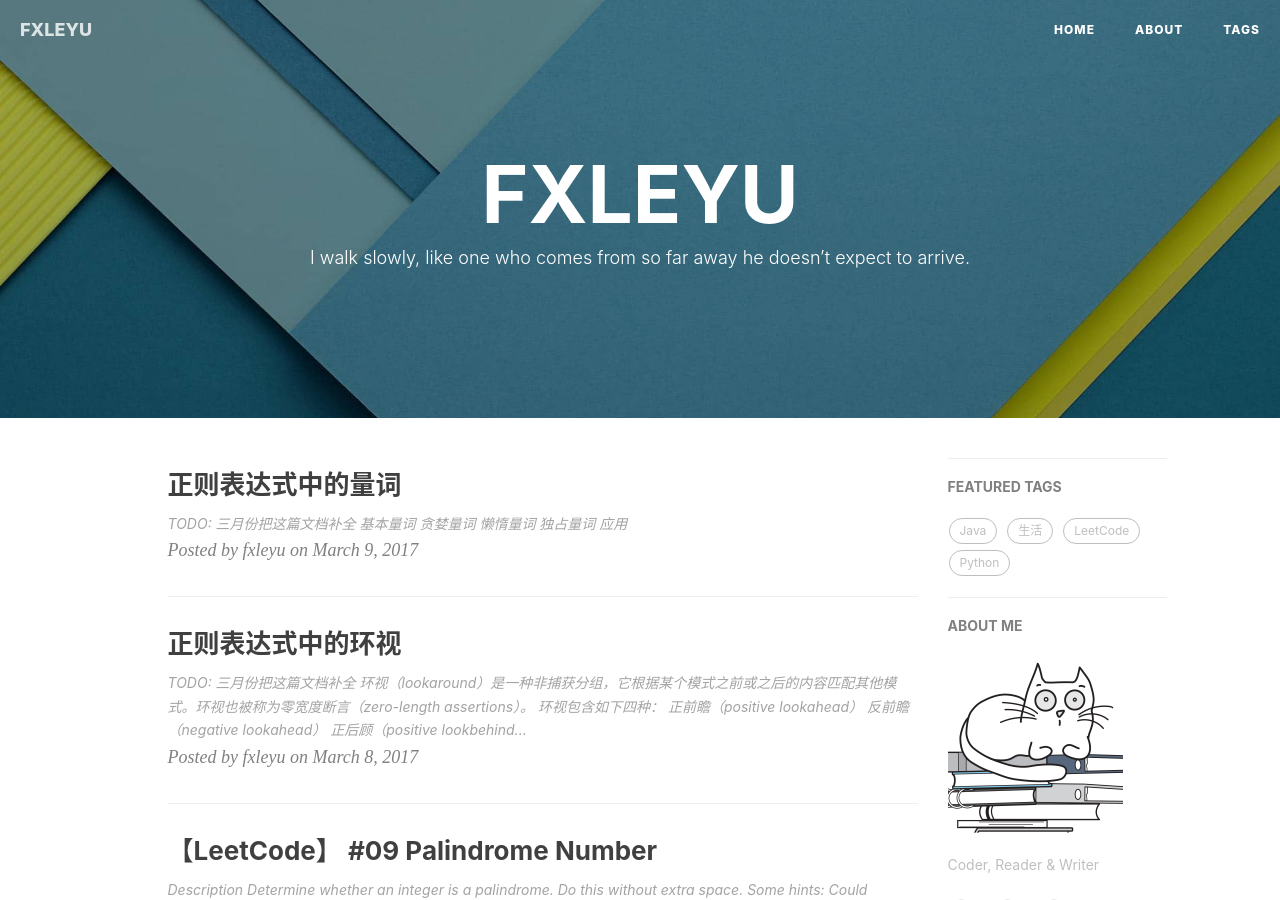
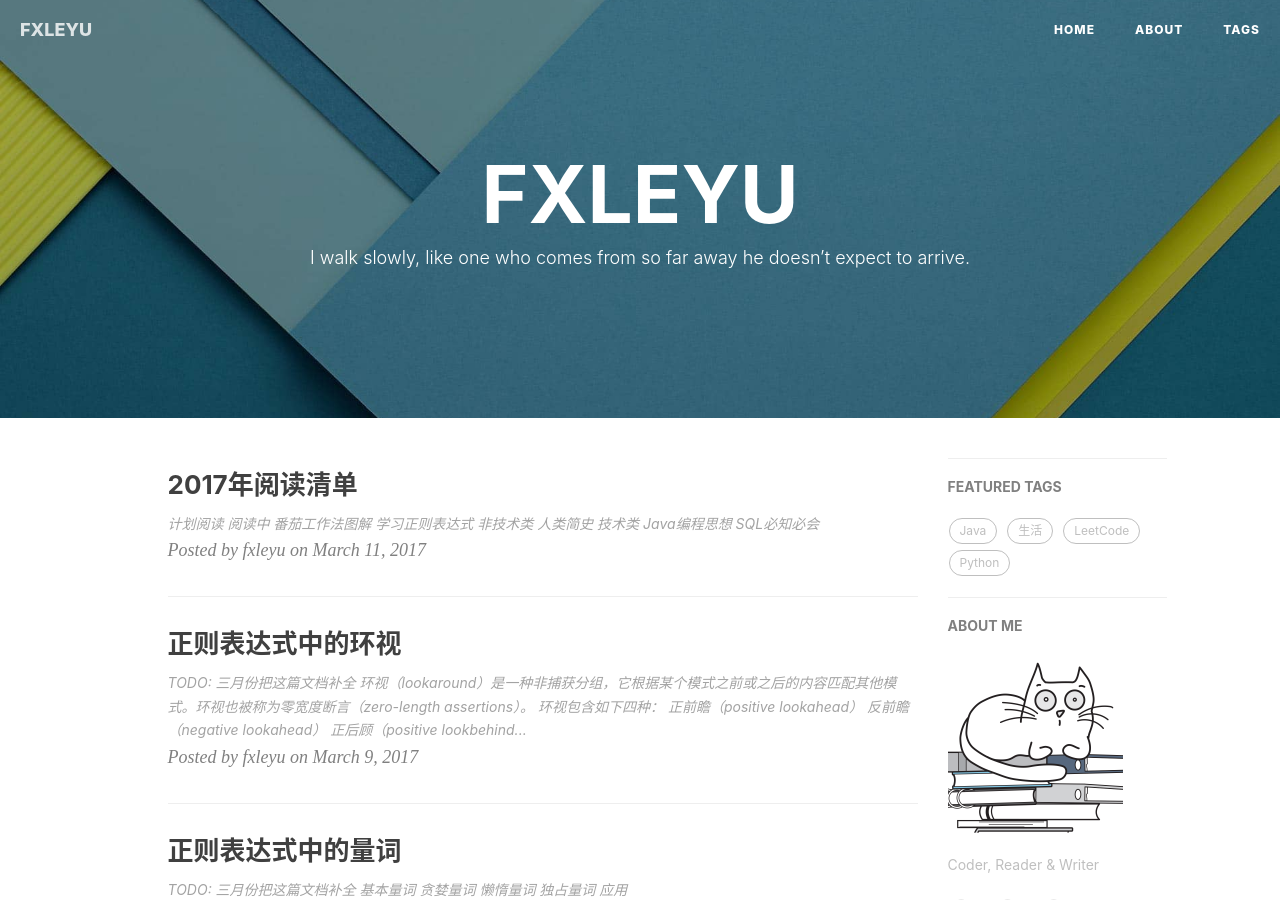
Before and after one commit to fxleyu/fxleyu.github.io, a Jekyll site: the page built from index.html, in a window 1280 px wide and 900 px high. Built offline with Jekyll 4.4.1, drawn with Linux system fonts in a browser that asks for light colours; nearby versions of some CDN libraries; the list of posts is cut into pages by our own code; comment, search, counter and statistics services are not loaded; some of the changed text lies outside the part shown.

Commit message:
INSERT "the reading list of 2017" post INTO _posts

```diff
--- /dev/null
+++ b/_posts/2017-03-11-the-reading-list-of-2017.md
@@ -0,0 +1,20 @@
+---
+layout   : post
+title    : "2017年阅读清单"
+date     : 2017-03-11 23:44:00
+author   : fxleyu
+tags:
+    - 生活
+---
+## 计划阅读
+
+## 阅读中
+- 番茄工作法图解
+- 学习正则表达式
+
+## 非技术类
+- 人类简史
+
+### 技术类
+- Java编程思想
+- SQL必知必会
```
Also changed, not shown: _posts/2017-03-09-lookaround-in-regular-expressions.md (+1 -1 lines).
